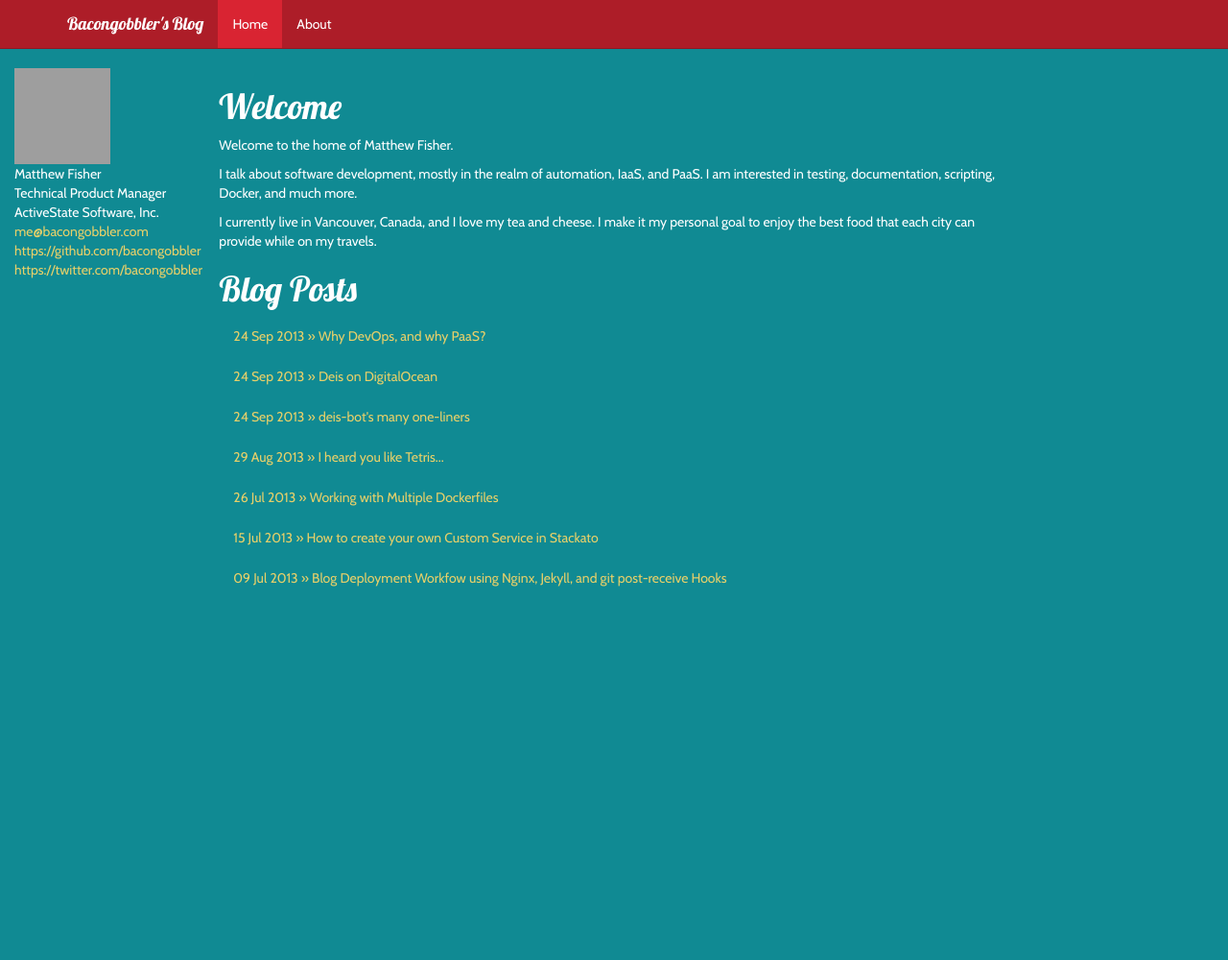
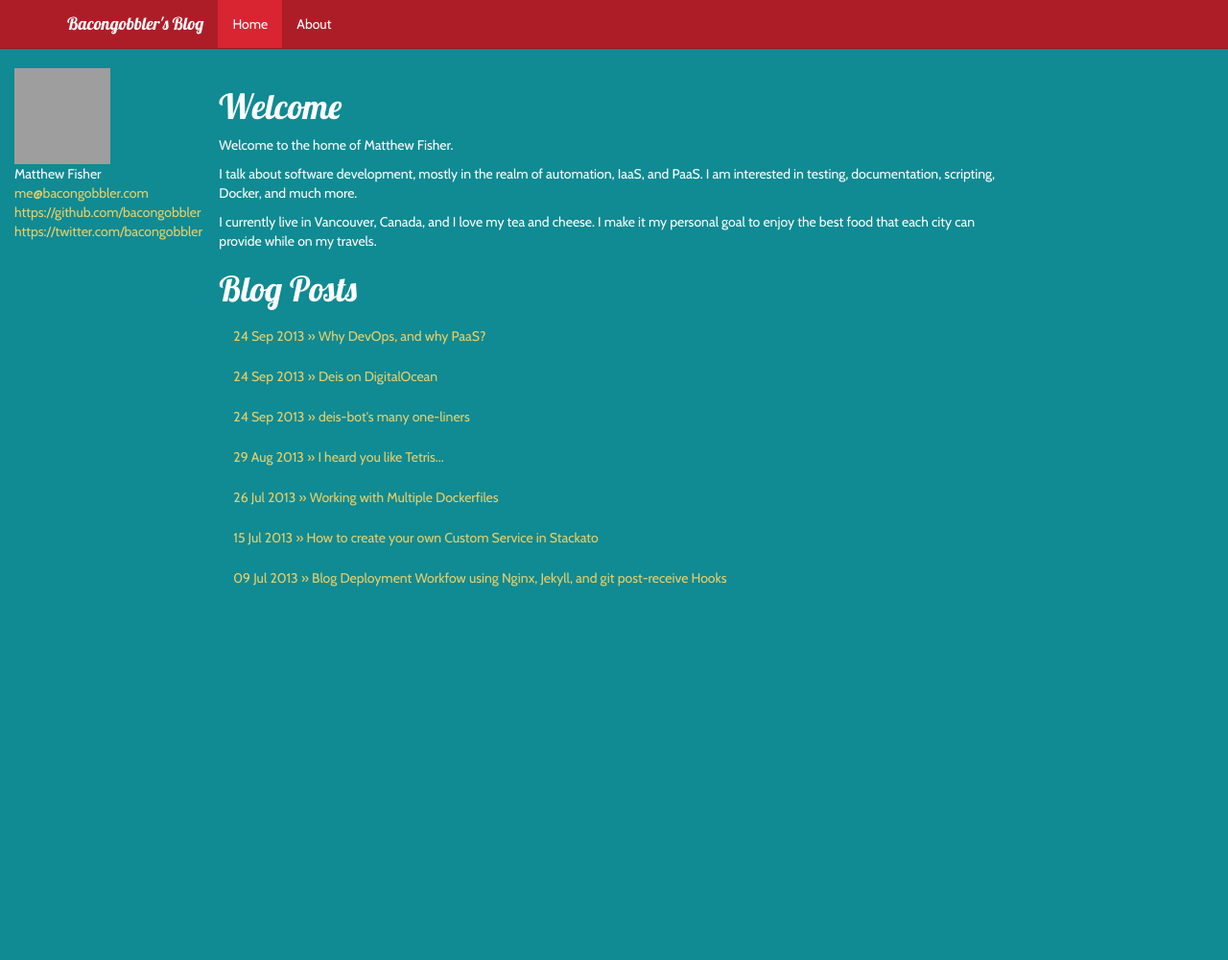
Before and after one commit to bacongobbler/bacongobbler.github.io, a Jekyll site: the page built from index.html, in a window 1280 px wide. Shown: the whole page at 96% size. Built offline with Jekyll 4.4.1, drawn with Linux system fonts in a browser that asks for light colours; grey boxes are pictures that could not be loaded.

Commit message:
remove job title

```diff
--- a/_layouts/default.html
+++ b/_layouts/default.html
@@ -47,8 +47,6 @@
       <img src="{{ site.author.gravatar }}" alt="a shark" width="100px" height="100px" />
       <p>
         {{ site.author.name }}<br />
-        Technical Product Manager<br />
-        ActiveState Software, Inc.<br />
         <a href="mailto:{{ site.author.email }}">{{ site.author.email }}</a><br />
         <a href="{{ site.author.github }}">{{ site.author.github }}</a><br />
         <a href="{{ site.author.twitter }}/">{{ site.author.twitter }}</a><br />
```
